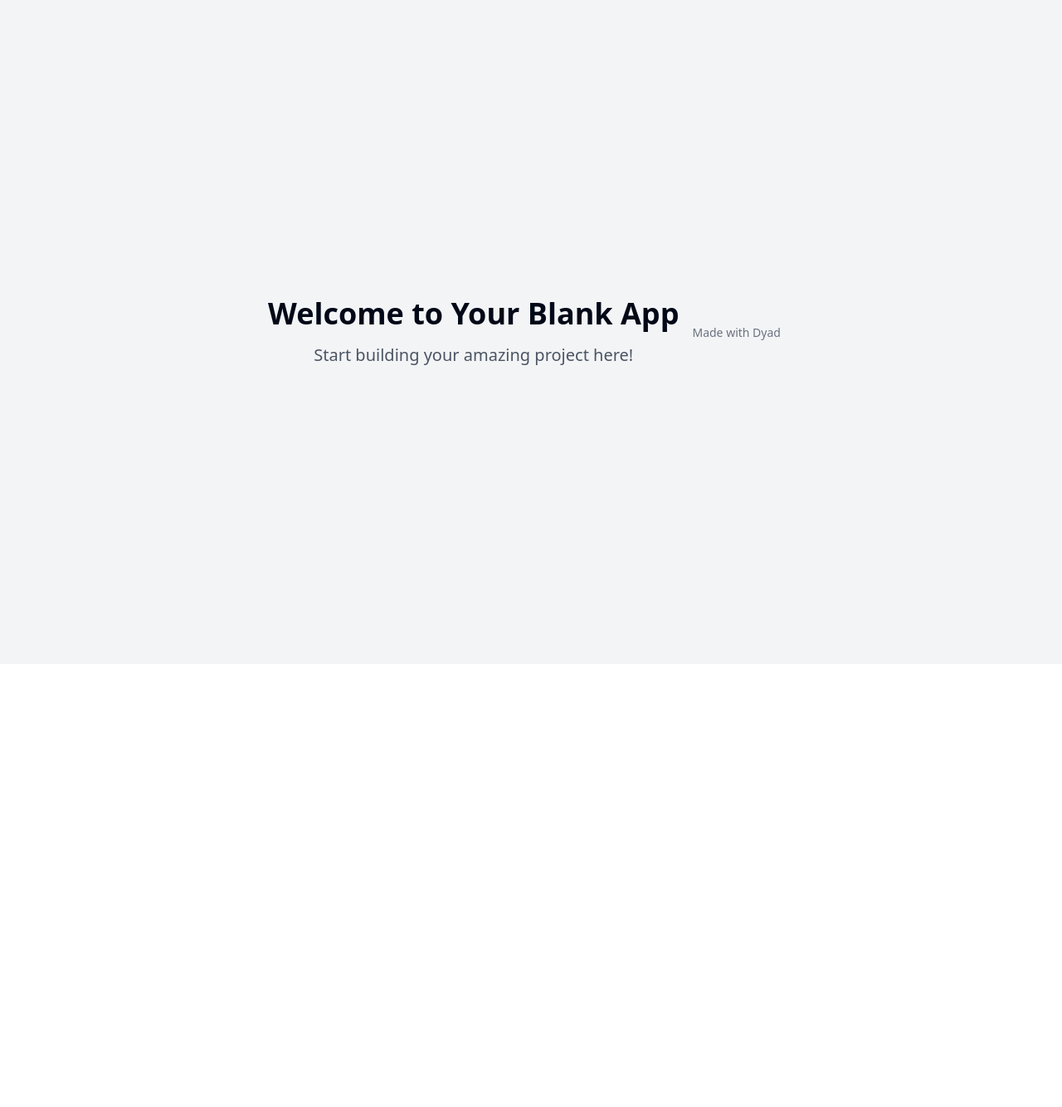
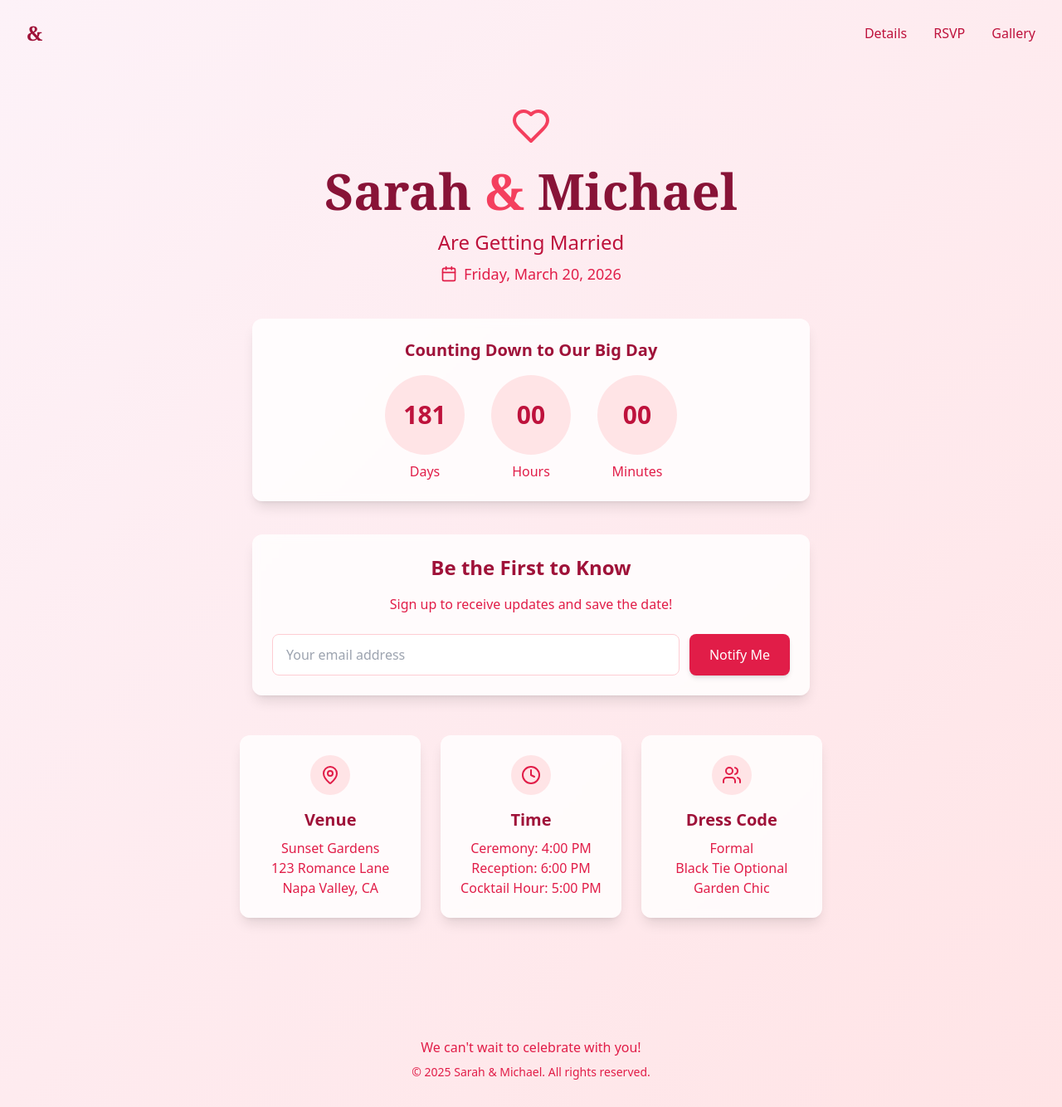
Before and after one commit to jrahme10/wedding-project, a React (Vite) app: page / in a window 1280 px wide. Shown: the whole page at 83% size. Before the commit the page ends 800 px from the top, so only its background shows below. Built offline with nearby package versions, Linux system fonts and the light colour scheme.

Commit message:
[dyad] Creating a wedding coming soon landing page - wrote 1 file(s)

```diff
--- a/src/pages/Index.tsx
+++ b/src/pages/Index.tsx
@@ -1,17 +1,171 @@
-// Update this page (the content is just a fallback if you fail to update the page)
-
-import { MadeWithDyad } from "@/components/made-with-dyad";
+import { useState } from 'react';
+import { Mail, Calendar, Heart, Users, MapPin, Clock } from 'lucide-react';
 
 const Index = () => {
+  const [email, setEmail] = useState('');
+  const [isSubmitted, setIsSubmitted] = useState(false);
+
+  const handleSubmit = (e: React.FormEvent) => {
+    e.preventDefault();
+    if (email) {
+      // In a real app, you would send this to your backend
+      console.log('Email submitted:', email);
+      setIsSubmitted(true);
+      setEmail('');
+      // Reset after 3 seconds
+      setTimeout(() => setIsSubmitted(false), 3000);
+    }
+  };
+
+  // Wedding date - 6 months from now
+  const weddingDate = new Date();
+  weddingDate.setMonth(weddingDate.getMonth() + 6);
+
+  // Calculate days until wedding
+  const daysUntilWedding = Math.ceil(
+    (weddingDate.getTime() - new Date().getTime()) / (1000 * 3600 * 24)
+  );
+
   return (
-    <div className="min-h-screen flex items-center justify-center bg-gray-100">
-      <div className="text-center">
-        <h1 className="text-4xl font-bold mb-4">Welcome to Your Blank App</h1>
-        <p className="text-xl text-gray-600">
-          Start building your amazing project here!
-        </p>
-      </div>
-      <MadeWithDyad />
+    <div className="min-h-screen bg-gradient-to-br from-pink-50 to-rose-100 flex flex-col">
+      {/* Header */}
+      <header className="py-6 px-4 sm:px-6 lg:px-8">
+        <div className="flex justify-between items-center">
+          <div className="text-2xl font-serif font-bold text-rose-800">
+            &</div>
+          <nav className="hidden md:block">
+            <ul className="flex space-x-8">
+              <li><a href="#details" className="text-rose-700 hover:text-rose-900 transition-colors">Details</a></li>
+              <li><a href="#rsvp" className="text-rose-700 hover:text-rose-900 transition-colors">RSVP</a></li>
+              <li><a href="#gallery" className="text-rose-700 hover:text-rose-900 transition-colors">Gallery</a></li>
+            </ul>
+          </nav>
+        </div>
+      </header>
+
+      {/* Hero Section */}
+      <main className="flex-grow flex flex-col items-center justify-center px-4 py-12 text-center">
+        <div className="max-w-4xl">
+          <div className="mb-6">
+            <Heart className="w-12 h-12 text-rose-500 mx-auto" />
+          </div>
+
+          <h1 className="text-4xl md:text-6xl font-serif font-bold text-rose-900 mb-4">
+            Sarah <span className="text-rose-500">&</span> Michael
+          </h1>
+
+          <p className="text-xl md:text-2xl text-rose-700 mb-2">
+            Are Getting Married
+          </p>
+
+          <div className="flex items-center justify-center space-x-2 text-rose-600 mb-10">
+            <Calendar className="w-5 h-5" />
+            <span className="text-lg font-medium">
+              {weddingDate.toLocaleDateString('en-US', {
+                weekday: 'long',
+                year: 'numeric',
+                month: 'long',
+                day: 'numeric'
+              })}
+            </span>
+          </div>
+
+          {/* Countdown */}
+          <div className="bg-white/80 backdrop-blur-sm rounded-xl p-6 mb-10 shadow-lg max-w-2xl mx-auto">
+            <h2 className="text-xl font-semibold text-rose-800 mb-4">Counting Down to Our Big Day</h2>
+            <div className="flex justify-center space-x-4 md:space-x-8">
+              <div className="text-center">
+                <div className="w-20 h-20 md:w-24 md:h-24 rounded-full bg-rose-100 flex items-center justify-center mb-2">
+                  <span className="text-2xl md:text-3xl font-bold text-rose-700">{daysUntilWedding}</span>
+                </div>
+                <span className="text-sm md:text-base text-rose-600">Days</span>
+              </div>
+              <div className="text-center">
+                <div className="w-20 h-20 md:w-24 md:h-24 rounded-full bg-rose-100 flex items-center justify-center mb-2">
+                  <span className="text-2xl md:text-3xl font-bold text-rose-700">00</span>
+                </div>
+                <span className="text-sm md:text-base text-rose-600">Hours</span>
+              </div>
+              <div className="text-center">
+                <div className="w-20 h-20 md:w-24 md:h-24 rounded-full bg-rose-100 flex items-center justify-center mb-2">
+                  <span className="text-2xl md:text-3xl font-bold text-rose-700">00</span>
+                </div>
+                <span className="text-sm md:text-base text-rose-600">Minutes</span>
+              </div>
+            </div>
+          </div>
+
+          {/* RSVP Form */}
+          <div id="rsvp" className="bg-white/80 backdrop-blur-sm rounded-xl p-6 shadow-lg max-w-2xl mx-auto mb-12">
+            <h2 className="text-2xl font-semibold text-rose-800 mb-4">Be the First to Know</h2>
+            <p className="text-rose-600 mb-6">Sign up to receive updates and save the date!</p>
+
+            {isSubmitted ? (
+              <div className="bg-green-100 border border-green-400 text-green-700 px-4 py-3 rounded mb-4">
+                Thank you! We'll keep you updated.
+              </div>
+            ) : (
+              <form onSubmit={handleSubmit} className="flex flex-col sm:flex-row gap-3">
+                <div className="flex-grow">
+                  <input
+                    type="email"
+                    value={email}
+                    onChange={(e) => setEmail(e.target.value)}
+                    placeholder="Your email address"
+                    className="w-full px-4 py-3 rounded-lg border border-rose-200 focus:outline-none focus:ring-2 focus:ring-rose-300 focus:border-transparent"
+                    required
+                  />
+                </div>
+                <button
+                  type="submit"
+                  className="px-6 py-3 bg-rose-600 hover:bg-rose-700 text-white font-medium rounded-lg transition-colors shadow-md hover:shadow-lg"
+                >
+                  Notify Me
+                </button>
+              </form>
+            )}
+          </div>
+
+          {/* Wedding Details */}
+          <div id="details" className="grid grid-cols-1 md:grid-cols-3 gap-6 max-w-4xl mx-auto mb-16">
+            <div className="bg-white/80 backdrop-blur-sm rounded-xl p-6 shadow-lg">
+              <div className="w-12 h-12 bg-rose-100 rounded-full flex items-center justify-center mx-auto mb-4">
+                <MapPin className="w-6 h-6 text-rose-600" />
+              </div>
+              <h3 className="text-xl font-semibold text-rose-800 mb-2">Venue</h3>
+              <p className="text-rose-600">Sunset Gardens</p>
+              <p className="text-rose-600">123 Romance Lane</p>
+              <p className="text-rose-600">Napa Valley, CA</p>
+            </div>
+
+            <div className="bg-white/80 backdrop-blur-sm rounded-xl p-6 shadow-lg">
+              <div className="w-12 h-12 bg-rose-100 rounded-full flex items-center justify-center mx-auto mb-4">
+                <Clock className="w-6 h-6 text-rose-600" />
+              </div>
+              <h3 className="text-xl font-semibold text-rose-800 mb-2">Time</h3>
+              <p className="text-rose-600">Ceremony: 4:00 PM</p>
+              <p className="text-rose-600">Reception: 6:00 PM</p>
+              <p className="text-rose-600">Cocktail Hour: 5:00 PM</p>
+            </div>
+
+            <div className="bg-white/80 backdrop-blur-sm rounded-xl p-6 shadow-lg">
+              <div className="w-12 h-12 bg-rose-100 rounded-full flex items-center justify-center mx-auto mb-4">
+                <Users className="w-6 h-6 text-rose-600" />
+              </div>
+              <h3 className="text-xl font-semibold text-rose-800 mb-2">Dress Code</h3>
+              <p className="text-rose-600">Formal</p>
+              <p className="text-rose-600">Black Tie Optional</p>
+              <p className="text-rose-600">Garden Chic</p>
+            </div>
+          </div>
+        </div>
+      </main>
+
+      {/* Footer */}
+      <footer className="py-8 text-center text-rose-600">
+        <p className="mb-2">We can't wait to celebrate with you!</p>
+        <p className="text-sm">© {new Date().getFullYear()} Sarah & Michael. All rights reserved.</p>
+      </footer>
     </div>
   );
 };
```
